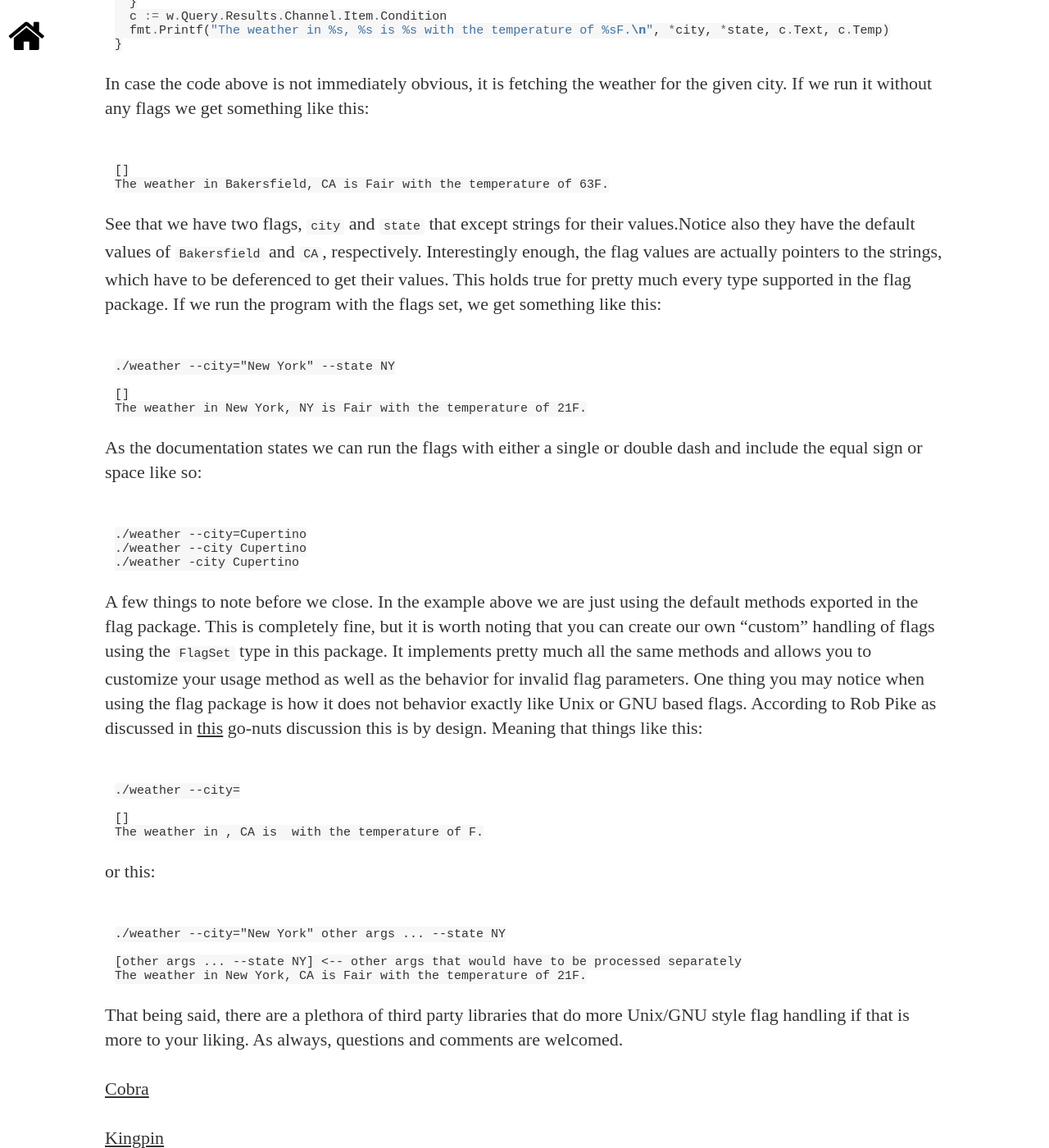
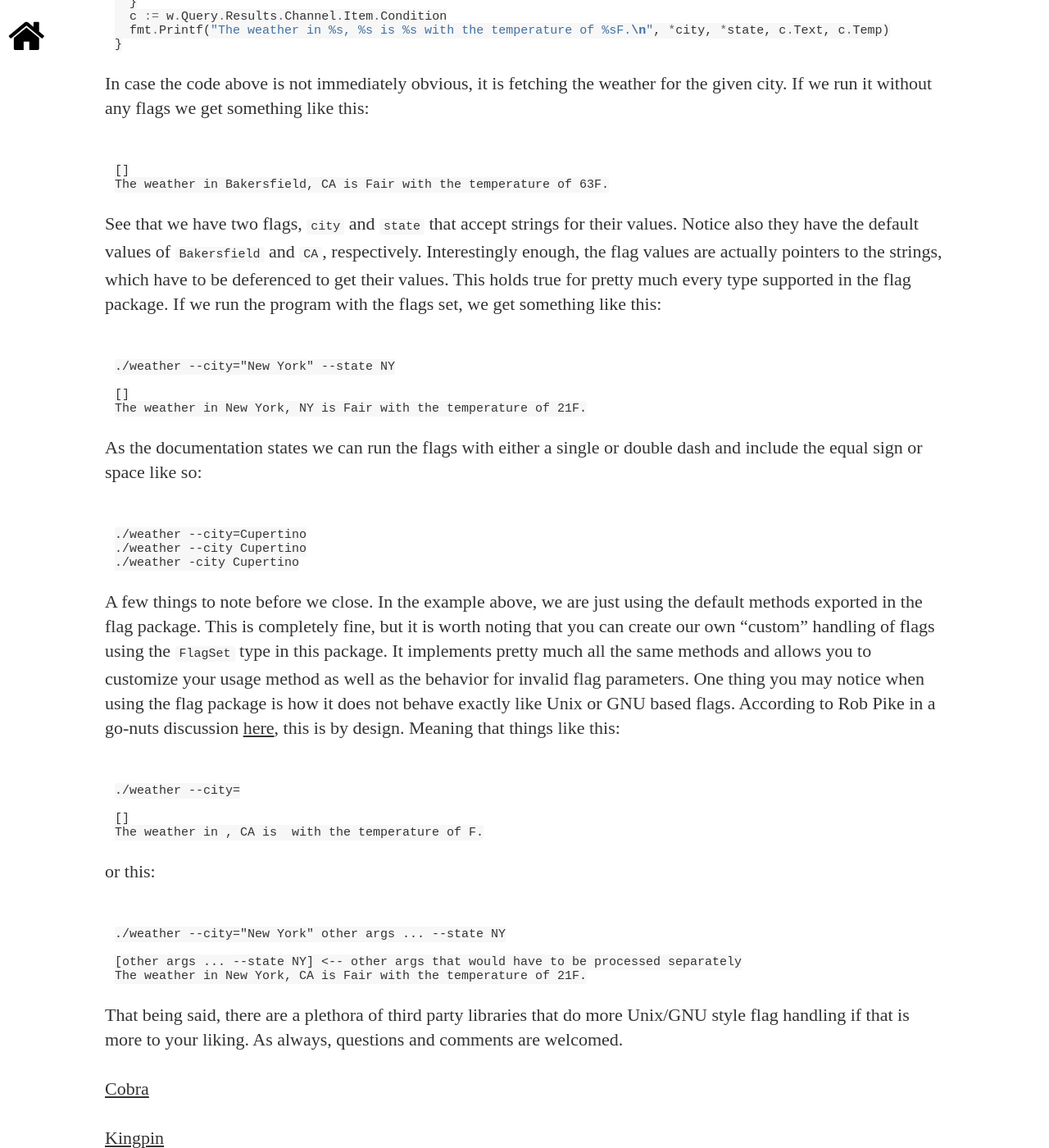
Before and after one commit to BasementKrew/revelation.io, a Jekyll site: the page built from _posts/2015-02-23-golang-flag.markdown, in a window 1280 px wide and 1400 px high, scrolled down 1244 px. Shown: the whole window at 82% size. Built offline with Jekyll 4.4.1, drawn with Linux system fonts in a browser that asks for light colours; nearby versions of some CDN libraries; some web fonts are replaced; Markdown is read by kramdown in place of the engine named in the settings; some of the changed text lies outside the part shown.

Commit message:
grammar fixes

````diff
--- a/_posts/2015-02-23-golang-flag.markdown
+++ b/_posts/2015-02-23-golang-flag.markdown
@@ -8,7 +8,7 @@ summary: "Picking up where we left off in our golang series, today we will be re
 tags: Go, golang, packages, net/http, flag, flags, unix, gnu
 ---
 
-Flags are a well rooted Unix tradition. Chances are if you have been programming on a Unix based platform for any length of time you have had to use flags to configure behavior of different command line utilities. For those with a background in C programming you know how tedious and time consuming it can be to properly parse flags. Luckily in Go, we have a simple package in the standard library to do this for us.
+Flags are a well rooted Unix tradition. Chances are if you have been programming on a Unix based platform for any length of time, you have had to use flags to configure behavior of different command line utilities. For those with a background in C programming, you know how tedious and time consuming it can be to properly parse flags. Luckily in Go, we have a simple package in the standard library to do this for us.
 
 ```go
 package main
@@ -71,7 +71,7 @@ In case the code above is not immediately obvious, it is fetching the weather fo
 The weather in Bakersfield, CA is Fair with the temperature of 63F.
 ```
 
-See that we have two flags, `city` and `state` that except strings for their values.Notice also they have the default values of `Bakersfield` and `CA`, respectively. Interestingly enough, the flag values are actually pointers to the strings, which have to be deferenced to get their values. This holds true for pretty much every type supported in the flag package. If we run the program with the flags set, we get something like this:
+See that we have two flags, `city` and `state` that accept strings for their values. Notice also they have the default values of `Bakersfield` and `CA`, respectively. Interestingly enough, the flag values are actually pointers to the strings, which have to be deferenced to get their values. This holds true for pretty much every type supported in the flag package. If we run the program with the flags set, we get something like this:
 
 ```
 ./weather --city="New York" --state NY
@@ -88,7 +88,7 @@ As the documentation states we can run the flags with either a single or double
 ./weather -city Cupertino
 ```
 
-A few things to note before we close. In the example above we are just using the default methods exported in the flag package. This is completely fine, but it is worth noting that you can create our own "custom" handling of flags using the `FlagSet` type in this package. It implements pretty much all the same methods and allows you to customize your usage method as well as the behavior for invalid flag parameters. One thing you may notice when using the flag package is how it does not behavior exactly like Unix or GNU based flags. According to Rob Pike as discussed in [this](https://groups.google.com/forum/#!topic/golang-nuts/3myLL-6mA94) go-nuts discussion this is by design. Meaning that things like this:
+A few things to note before we close. In the example above, we are just using the default methods exported in the flag package. This is completely fine, but it is worth noting that you can create our own "custom" handling of flags using the `FlagSet` type in this package. It implements pretty much all the same methods and allows you to customize your usage method as well as the behavior for invalid flag parameters. One thing you may notice when using the flag package is how it does not behave exactly like Unix or GNU based flags. According to Rob Pike in a go-nuts discussion [here](https://groups.google.com/forum/#!topic/golang-nuts/3myLL-6mA94), this is by design. Meaning that things like this:
 
 ```
 ./weather --city=
````
